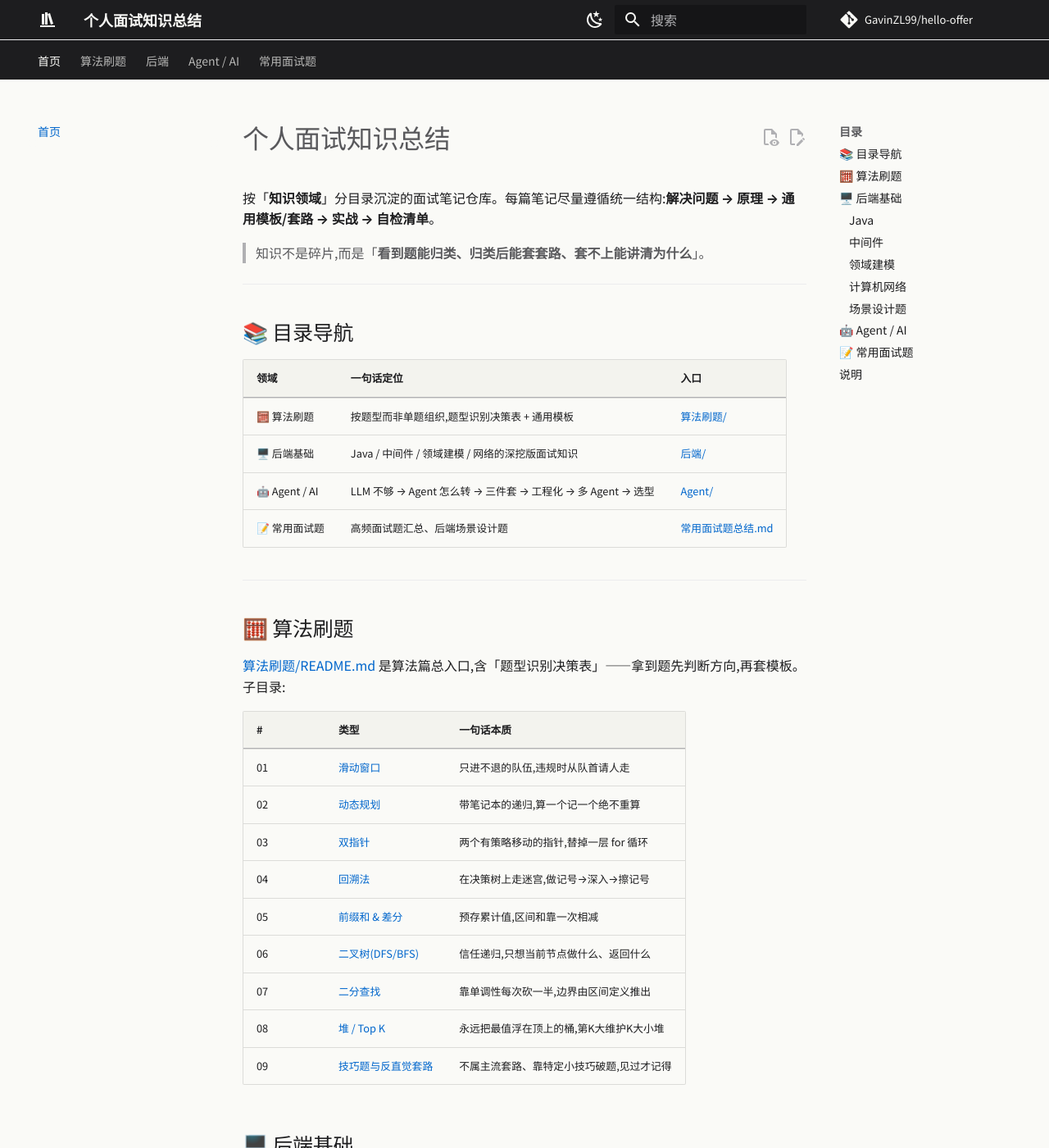
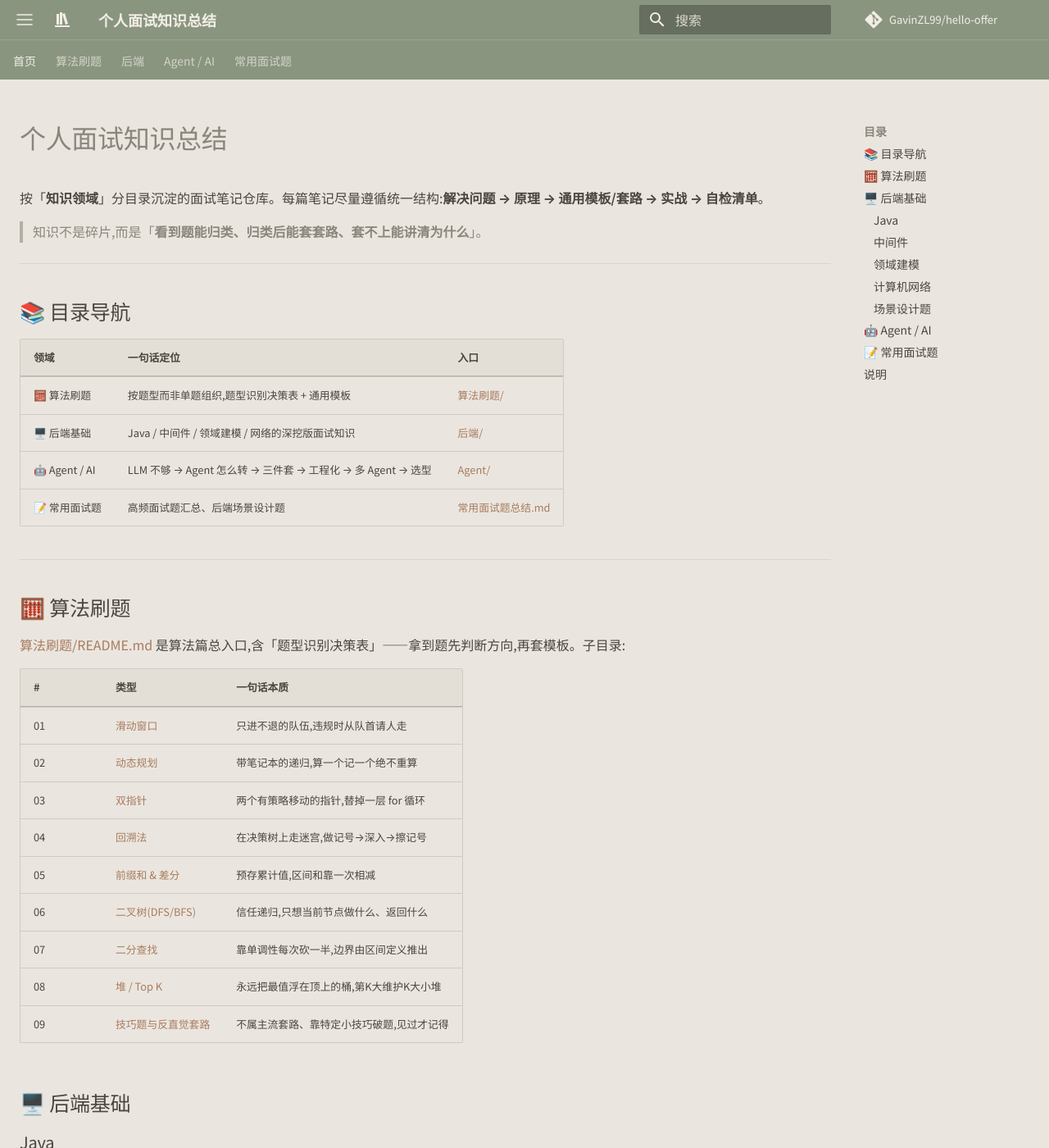
Before and after one commit to GavinZL99/hello-offer, an MkDocs documentation site: the page built from docs/index.md, in a window 1280 px wide and 1400 px high. Shown: the whole window at 82% size. Built offline with MkDocs 1.6.1 and Material for MkDocs 9.7.7, drawn with Linux system fonts in a browser that asks for light colours; comment, search, counter and statistics services are not loaded.

Commit message:
style: 莫兰迪浅色配色 + 加宽内容 + 左导航抽屉
- 配色改莫兰迪浅色系(暖石/柔暖炭/雾灰豆沙绿页眉/陶土点缀)
- 移除亮暗切换,改为单一浅色方案;primary/accent 设 custom 全由 CSS 控制
- 内容区加宽(max-width 1600px)
- 桌面端左导航默认收起为覆盖式抽屉,按钮+遮罩+Esc 关闭
- 移除 content.action.view/edit 按钮

```diff
--- /dev/null
+++ b/docs/javascripts/extra.js
@@ -0,0 +1,44 @@
+/* 左导航抽屉:桌面端默认收起,点按钮覆盖式滑出 */
+(function () {
+  function ready(fn) {
+    if (document.readyState !== 'loading') fn();
+    else document.addEventListener('DOMContentLoaded', fn);
+  }
+
+  ready(function () {
+    var headerInner = document.querySelector('.md-header__inner');
+    if (headerInner) {
+      var btn = document.createElement('button');
+      btn.className = 'md-icon nav-toggle';
+      btn.setAttribute('aria-label', '导航抽屉');
+      btn.type = 'button';
+      btn.innerHTML =
+        '<svg xmlns="http://www.w3.org/2000/svg" viewBox="0 0 24 24">' +
+        '<path fill="currentColor" d="M3 6h18M3 12h18M3 18h18" ' +
+        'stroke="currentColor" stroke-width="1.6" stroke-linecap="round"/></svg>';
+      headerInner.insertBefore(btn, headerInner.firstChild);
+      btn.addEventListener('click', function (e) {
+        e.preventDefault();
+        document.body.classList.toggle('nav-open');
+      });
+    }
+
+    var backdrop = document.createElement('div');
+    backdrop.className = 'nav-backdrop';
+    document.body.appendChild(backdrop);
+    backdrop.addEventListener('click', function () {
+      document.body.classList.remove('nav-open');
+    });
+
+    document.addEventListener('keydown', function (e) {
+      if (e.key === 'Escape') document.body.classList.remove('nav-open');
+    });
+
+    // 点击抽屉内链接后收起
+    document.querySelectorAll('.md-sidebar--primary .md-nav__link').forEach(function (a) {
+      a.addEventListener('click', function () {
+        document.body.classList.remove('nav-open');
+      });
+    });
+  });
+})();
--- a/docs/stylesheets/extra.css
+++ b/docs/stylesheets/extra.css
@@ -1,107 +1,64 @@
 /*
- * 纸感极简配色 — 覆盖 Material 默认色板
- * 亮:暖白纸感内容 + 近黑页眉 + 深藏青点缀
- * 暗:近黑内容 + 深炭页眉 + 雾蓝点缀
- * 代码块独立底色,描边克制
+ * 莫兰迪浅色配色 + 加宽内容 + 左导航抽屉
+ * 背景:暖石浅灰  文字:柔暖炭  页眉:雾灰豆沙绿  点缀:陶土
  */
 
-:root {
-  --md-default-fg-color:               #1D1D1F;
-  --md-default-fg-color--light:        #59595C;
-  --md-default-fg-color--lighter:      #B0B0B3;
-  --md-default-fg-color--lightest:     #ECECEE;
+:root,
+[data-md-color-scheme="default"] {
+  --md-default-fg-color:               #4A463F;
+  --md-default-fg-color--light:        #8B857B;
+  --md-default-fg-color--lighter:      #B5AFA3;
+  --md-default-fg-color--lightest:     #D9D4CA;
 
-  --md-default-bg-color:               #FAFAF7;
-  --md-default-bg-color--light:       #F3F3EE;
-  --md-default-bg-color--lighter:      #ECECE6;
-  --md-default-bg-color--lightest:     #E4E4DE;
-}
+  --md-default-bg-color:               #EAE6DF;
+  --md-default-bg-color--light:        #E3DFD6;
+  --md-default-bg-color--lighter:      #DDD8CD;
+  --md-default-bg-color--lightest:     #D5D0C4;
 
-/* ---------- 亮色 ---------- */
-[data-md-color-scheme="default"] {
-  --md-default-fg-color:               #1D1D1F;
-  --md-default-fg-color--light:        #59595C;
-  --md-default-fg-color--lighter:      #B0B0B3;
-  --md-default-fg-color--lightest:     #ECECEE;
-  --md-default-bg-color:               #FAFAF7;
-  --md-default-bg-color--light:        #F3F3EE;
-  --md-default-bg-color--lighter:      #ECECE6;
-  --md-default-bg-color--lightest:     #E4E4DE;
+  /* 页眉/主色:雾灰豆沙绿(莫兰迪) */
+  --md-primary-fg-color:               #8A9580;
+  --md-primary-fg-color--light:         #9CA794;
+  --md-primary-fg-color--dark:          #6E7866;
+  --md-primary-bg-color:                #F2EEE6;
+  --md-primary-bg-color--light:         #DDD8CD;
 
-  /* 页眉/主色:近黑,克制有重量感 */
-  --md-primary-fg-color:               #1D1D1F;
-  --md-primary-fg-color--light:        #3A3A3D;
-  --md-primary-fg-color--dark:         #000000;
-  --md-primary-bg-color:               #FAFAF7;
-  --md-primary-bg-color--light:        #B0B0B3;
+  /* 点缀:陶土(链接/激活/聚焦) */
+  --md-accent-fg-color:                #A97B5F;
+  --md-accent-fg-color--transparent:    rgba(169, 123, 95, .12);
+  --md-accent-bg-color:                 #A97B5F;
+  --md-accent-bg-color--light:          #BD947B;
 
-  /* 点缀:深藏青(链接/激活/聚焦) */
-  --md-accent-fg-color:                #0066CC;
-  --md-accent-fg-color--transparent:   rgba(0, 102, 204, .10);
-  --md-accent-bg-color:                #0066CC;
-  --md-accent-bg-color--light:         #4D94DB;
+  --md-typeset-a-color:                #A97B5F;
 
-  --md-typeset-a-color:                #0066CC;
+  /* 代码块:暖石微沉底 */
+  --md-code-bg-color:                  #E1DCD2;
+  --md-code-fg-color:                  #4A463F;
+  --md-code-hl-color:                   rgba(169, 123, 95, .14);
 
-  /* 代码块:纸感微灰底 + 细边 */
-  --md-code-bg-color:                  #F6F6F4;
-  --md-code-fg-color:                  #1D1D1F;
-  --md-code-hl-color:                  rgba(0, 102, 204, .12);
-
-  --md-hl:                             #0066CC; /* 内联代码点缀 */
-}
-
-/* ---------- 暗色 ---------- */
-[data-md-color-scheme="slate"] {
-  --md-default-fg-color:               #E6E6E6;
-  --md-default-fg-color--light:        #A0A0A2;
-  --md-default-fg-color--lighter:      #606062;
-  --md-default-fg-color--lightest:     #2A2A2D;
-  --md-default-bg-color:               #121214;
-  --md-default-bg-color--light:        #1A1A1D;
-  --md-default-bg-color--lighter:      #222226;
-  --md-default-bg-color--lightest:    #2A2A2D;
-
-  /* 页眉:深炭,比内容更沉 */
-  --md-primary-fg-color:               #0D0D0F;
-  --md-primary-fg-color--light:        #1A1A1D;
-  --md-primary-fg-color--dark:         #000000;
-  --md-primary-bg-color:               #E6E6E6;
-  --md-primary-bg-color--light:        #606062;
-
-  /* 点缀:雾蓝 */
-  --md-accent-fg-color:                #7AA2F7;
-  --md-accent-fg-color--transparent:   rgba(122, 162, 247, .12);
-  --md-accent-bg-color:                #7AA2F7;
-  --md-accent-bg-color--light:         #9DB8FA;
-
-  --md-typeset-a-color:                #7AA2F7;
-
-  --md-code-bg-color:                  #0D0D0F;
-  --md-code-fg-color:                  #E6E6E6;
-  --md-code-hl-color:                  rgba(122, 162, 247, .14);
+  --md-hl:                             #A97B5F;
 }
 
 /* ---------- 细节打磨 ---------- */
 
-/* 页眉底部一根细线,取代默认阴影,更编辑风 */
+/* 页眉底部细线 */
 .md-header {
   box-shadow: none;
-  border-bottom: 1px solid var(--md-default-fg-color--lightest);
+  border-bottom: 1px solid rgba(242, 238, 230, .15);
+  background: var(--md-primary-fg-color);
 }
 
-/* 暗色下页眉分隔线提亮 */
-[data-md-color-scheme="slate"] .md-header {
-  border-bottom: 1px solid var(--md-default-bg-color--lighter);
+/* 加宽内容区 */
+.md-grid {
+  max-width: 1600px;
 }
 
-/* 侧边栏:标题与当前项点缀色 */
+/* 侧边栏当前项点缀色 */
 .md-nav__item .md-nav__link--passed,
 .md-nav__item .md-nav__link--active {
   color: var(--md-accent-fg-color);
 }
 
-/* 代码块:圆角 + 细边 + 等宽 */
+/* 代码块:圆角 + 细边 */
 .md-typeset code,
 .md-typeset pre > code {
   background-color: var(--md-code-bg-color);
@@ -111,36 +68,84 @@
   padding: .1em .35em;
   border: 1px solid var(--md-default-fg-color--lightest);
 }
-[data-md-color-scheme="slate"] .md-typeset code:not(pre > code) {
-  border-color: var(--md-default-bg-color--lighter);
-}
 .md-typeset pre {
   border: 1px solid var(--md-default-fg-color--lightest);
   border-radius: .5rem;
 }
-[data-md-color-scheme="slate"] .md-typeset pre {
-  border-color: var(--md-default-bg-color--lighter);
-}
 
-/* 表格:表头点底,分隔线更轻 */
+/* 表格表头点底 */
 .md-typeset table:not([class]) th {
   background-color: var(--md-default-bg-color--light);
   border-bottom: 1px solid var(--md-default-fg-color--lighter);
 }
-[data-md-color-scheme="slate"] .md-typeset table:not([class]) th {
-  background-color: var(--md-default-bg-color--lighter);
-  border-bottom: 1px solid var(--md-default-bg-color--lightest);
-}
 
-/* 链接:hover 下沉一点透明度,过渡顺滑 */
+/* 链接过渡 */
 .md-typeset a {
   transition: color .15s ease;
 }
 .md-typeset a:hover {
-  filter: brightness(1.08);
+  filter: brightness(1.06);
 }
 
-/* 主题切换过渡平滑 */
 body {
   transition: background-color .25s ease, color .25s ease;
 }
+
+/* ---------- 左导航:桌面端默认收起为抽屉 ---------- */
+
+.nav-toggle {
+  display: none;
+  align-items: center;
+  justify-content: center;
+  width: 2rem;
+  height: 2rem;
+  margin: 0 .1rem 0 .3rem;
+  padding: 0;
+  background: transparent;
+  border: none;
+  color: var(--md-primary-bg-color);
+  cursor: pointer;
+}
+.nav-toggle svg { width: 1.2rem; height: 1.2rem; }
+
+.nav-backdrop {
+  display: none;
+  position: fixed;
+  inset: 0;
+  background: rgba(74, 70, 63, .35);
+  z-index: 5;
+}
+
+@media (min-width: 960px) {
+  /* 桌面端显示抽屉触发按钮 */
+  .nav-toggle { display: inline-flex; }
+
+  /* 默认收起左导航,内容占满 */
+  .md-sidebar--primary {
+    display: none;
+  }
+
+  /* 打开:覆盖式滑出 */
+  body.nav-open .md-sidebar--primary {
+    display: block;
+    position: fixed;
+    top: var(--md-header-height, 2.4rem);
+    left: 0;
+    bottom: 0;
+    width: var(--md-sidebar-primary-width, 12rem);
+    max-width: var(--md-sidebar-primary-width, 12rem);
+    z-index: 6;
+    background: var(--md-default-bg-color);
+    box-shadow: var(--md-shadow-z2, 0 .2rem .5rem rgba(0,0,0,.1), 0 0 .05rem rgba(0,0,0,.1));
+    border-right: 1px solid var(--md-default-fg-color--lightest);
+  }
+
+  body.nav-open .nav-backdrop {
+    display: block;
+  }
+}
+
+/* 移动端隐藏自定义按钮(Material 自带抽屉) */
+@media (max-width: 959.98px) {
+  .nav-toggle { display: none !important; }
+}
--- a/mkdocs.yml
+++ b/mkdocs.yml
@@ -19,24 +19,11 @@ theme:
     - search.share
     - content.code.copy
     - content.code.select
-    - content.action.view
-    - content.action.edit
     - toc.follow
   palette:
-    - media: "(prefers-color-scheme: light)"
-      scheme: default
-      primary: indigo
-      accent: indigo
-      toggle:
-        icon: material/weather-night
-        name: 切换暗色
-    - media: "(prefers-color-scheme: dark)"
-      scheme: slate
-      primary: indigo
-      accent: indigo
-      toggle:
-        icon: material/weather-sunny
-        name: 切换亮色
+    scheme: default
+    primary: custom
+    accent: custom
   font:
     text: Noto Sans SC
     code: JetBrains Mono
@@ -78,6 +65,9 @@ markdown_extensions:
 
 extra_css:
   - stylesheets/extra.css
+
+extra_javascript:
+  - javascripts/extra.js
 
 extra:
   social:
```
